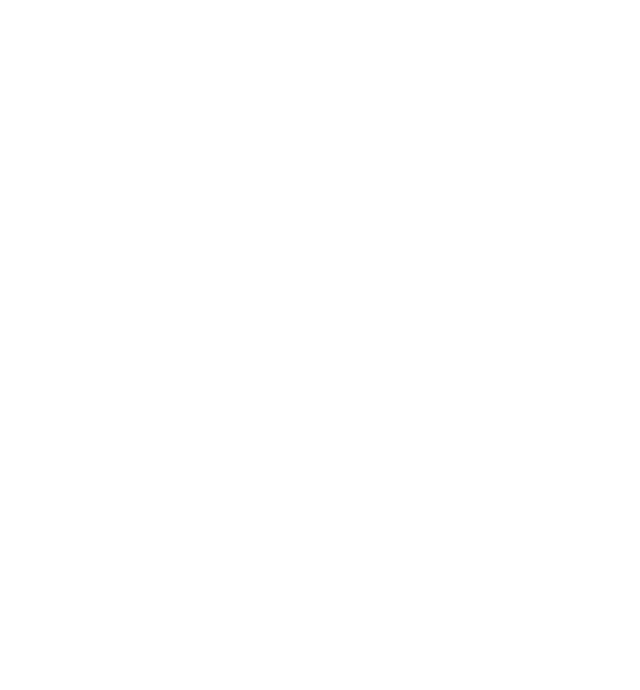
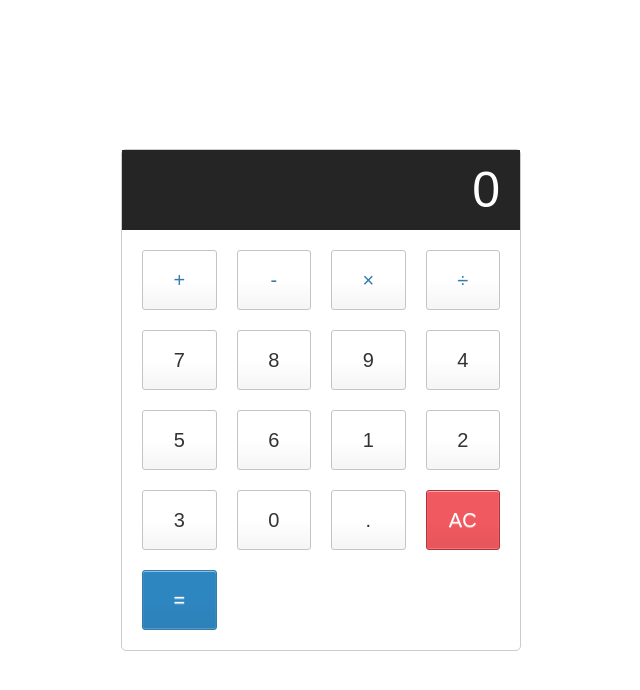
Before and after one commit to miflow13/Calcuator, a website: page Calculator/index.html in a window 1280 px wide. Shown: the whole page, without its empty margins (319-959 px from the left). Drawn offline with Linux system fonts and the light colour scheme; files that its build step writes are made by us from their sources.

Commit message:
Add calculator layout. Add Calculator css

```diff
--- a/Calculator/index.html
+++ b/Calculator/index.html
@@ -9,6 +9,40 @@
     <link rel="stylesheet" href="style.css">
   </head>
   <body>
+    <div class="calculator">
+
+        <input type="text" class="calculator-screen" value="0" disabled />
+
+        <div class="calculator-keys">
+
+          <button type="button" class="operator" value="+">+</button>
+          <button type="button" class="operator" value="-">-</button>
+          <button type="button" class="operator" value="*">&times;</button>
+          <button type="button" class="operator" value="/">&divide;</button>
+
+          <button type="button" value="7">7</button>
+          <button type="button" value="8">8</button>
+          <button type="button" value="9">9</button>
+
+
+          <button type="button" value="4">4</button>
+          <button type="button" value="5">5</button>
+          <button type="button" value="6">6</button>
+
+
+          <button type="button" value="1">1</button>
+          <button type="button" value="2">2</button>
+          <button type="button" value="3">3</button>
+
+
+          <button type="button" value="0">0</button>
+          <button type="button" class="decimal" value=".">.</button>
+          <button type="button" class="all-clear" value="all-clear">AC</button>
+
+          <button type="button" class="equal-sign" value="=">=</button>
+
+        </div>
+      </div>
 	<script src="index.js"></script>
   </body>
 </html>
--- /dev/null
+++ b/Calculator/style.css
@@ -0,0 +1,81 @@
+html {
+    font-size: 62.5%;
+    box-sizing: border-box;
+  }
+
+  *, *::before, *::after {
+    margin: 0;
+    padding: 0;
+    box-sizing: inherit;
+  }
+
+  .calculator {
+    border: 1px solid #ccc;
+    border-radius: 5px;
+    position: absolute;
+    top: 50%;
+    left: 50%;
+    transform: translate(-50%, -50%);
+    width: 400px;
+  }
+
+  .calculator-screen {
+    width: 100%;
+    font-size: 5rem;
+    height: 80px;
+    border: none;
+    background-color: #252525;
+    color: #fff;
+    text-align: right;
+    padding-right: 20px;
+    padding-left: 10px;
+  }
+
+  button {
+    height: 60px;
+    background-color: #fff;
+    border-radius: 3px;
+    border: 1px solid #c4c4c4;
+    background-color: transparent;
+    font-size: 2rem;
+    color: #333;
+    background-image: linear-gradient(to bottom,transparent,transparent 50%,rgba(0,0,0,.04));
+    box-shadow: inset 0 0 0 1px rgba(255,255,255,.05), inset 0 1px 0 0 rgba(255,255,255,.45), inset 0 -1px 0 0 rgba(255,255,255,.15), 0 1px 0 0 rgba(255,255,255,.15);
+    text-shadow: 0 1px rgba(255,255,255,.4);
+  }
+
+  button:hover {
+    background-color: #eaeaea;
+  }
+
+  .operator {
+    color: #337cac;
+  }
+
+  .all-clear {
+    background-color: #f0595f;
+    border-color: #b0353a;
+    color: #fff;
+  }
+
+  .all-clear:hover {
+    background-color: #f17377;
+  }
+
+  .equal-sign {
+    background-color: #2e86c0;
+    border-color: #337cac;
+    color: #fff;
+  }
+
+  .equal-sign:hover {
+    background-color: #4e9ed4;
+  }
+
+  .calculator-keys {
+    display: grid;
+    grid-template-columns: 1fr 1fr 1fr 1fr;
+    grid-row-gap: 20px;
+  grid-column-gap: 20px;
+  padding: 20px;
+  }
```
